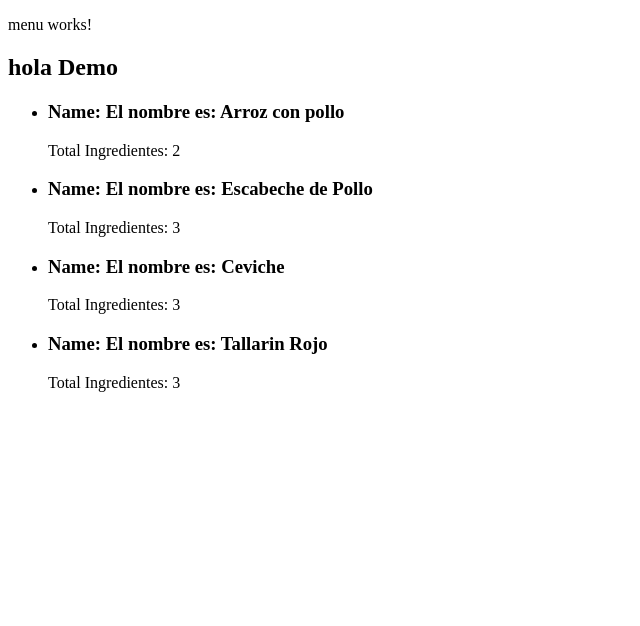
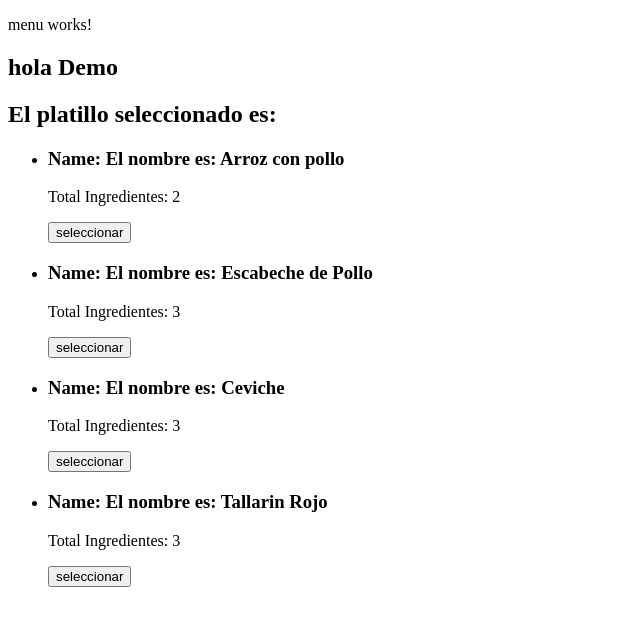
Before and after one commit to RzCrytek/app-angular, an Angular app: page / in a window 1280 px wide. Shown: the top 626 px of the page, without its empty margins (0-640 px from the left). Built offline with nearby package versions, Linux system fonts and the light colour scheme.

Commit message:
add selected dish - only string

```diff
--- a/src/app/dish/dish.component.html
+++ b/src/app/dish/dish.component.html
@@ -1,5 +1,5 @@
 <div>
   <h3>Name: {{ name }}</h3>
   <p>Total Ingredientes: {{ totalIngredients }}</p>
-  <!-- <button (click)="notify(name)">seleccionar</button> -->
+  <button (click)="notify(name)">seleccionar</button>
 </div>
--- a/src/app/dish/dish.component.ts
+++ b/src/app/dish/dish.component.ts
@@ -1,4 +1,4 @@
-import { Component, Input, OnInit } from '@angular/core';
+import { Component, Input, OnInit, Output, EventEmitter } from '@angular/core';
 import { Dish } from '../interfaces/dish.interfaces';
 
 @Component({
@@ -17,7 +17,7 @@ export class DishComponent implements OnInit {
     this._totalIngredients = value.ingredients.length;
   }
 
-  // @Output() choose: EventEmitter<string> = new EventEmitter<string>();
+  @Output() choose: EventEmitter<string> = new EventEmitter<string>();
 
   get name(): string {
     return this._name;
@@ -27,10 +27,10 @@ export class DishComponent implements OnInit {
     return this._totalIngredients;
   }
 
-  // notify(name: string): void {
-  //   console.log(name);
-  //   this.choose.emit(name);
-  // }
+  notify(name: string): void {
+    console.log(name);
+    this.choose.emit(name);
+  }
 
   generateName(name: string): string {
     return `El nombre es: ${name}`;
--- a/src/app/menu/menu.component.html
+++ b/src/app/menu/menu.component.html
@@ -2,10 +2,10 @@
 
 <h2>hola {{ name }} </h2>
 
-<!-- <h2>El platillo seleccionado es: {{ selected }}</h2> -->
+<h2>El platillo seleccionado es: {{ selected }}</h2>
 
 <ul>
   <li *ngFor="let dish of dishes" class="dishes">
-    <app-dish [dish]="dish"></app-dish>
+    <app-dish [dish]="dish" (choose)="select($event)"></app-dish>
   </li>
 </ul>
--- a/src/app/menu/menu.component.ts
+++ b/src/app/menu/menu.component.ts
@@ -9,7 +9,7 @@ import { Dish } from '../interfaces/dish.interfaces';
 export class MenuComponent implements OnInit {
 
   name = 'Demo';
-  // selected: string  = '';
+  selected: string  = '';
 
   dishes: Dish[] = [
     {
@@ -45,9 +45,10 @@ export class MenuComponent implements OnInit {
     }
   ];
 
-  // select(name: string): string {
-  //   return this.selected = name
-  // }
+  select(name: string): string {
+    console.log('select:', name);
+    return this.selected = name
+  }
 
   constructor() { }
 
```
